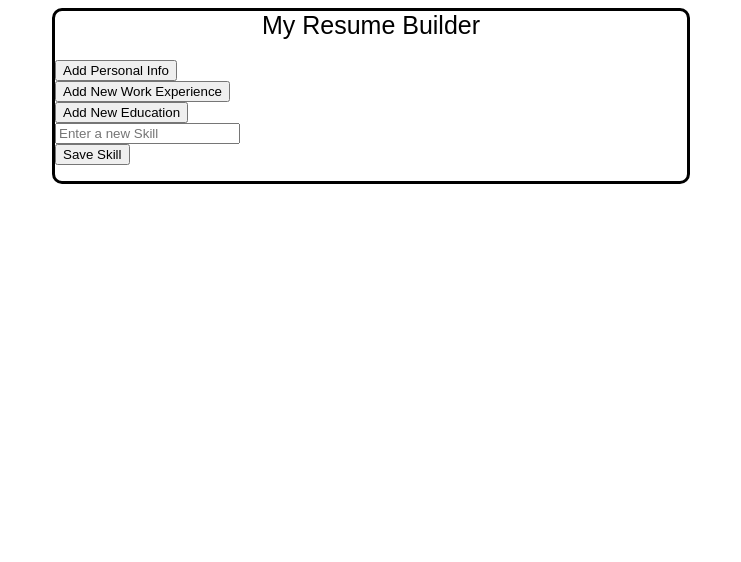
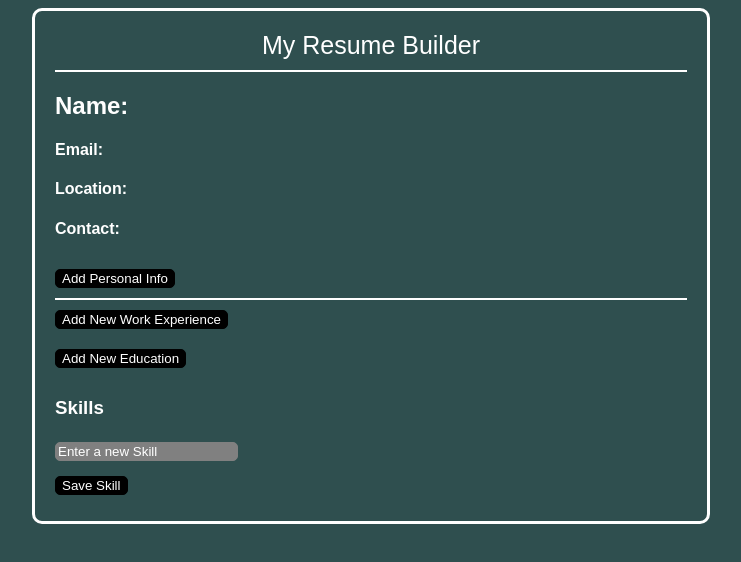
Before and after one commit to trevcyb/cv-project, a React (Create React App) app: page / in a window 1280 px wide. Shown: the top 562 px of the page, without its empty margins (269-1010 px from the left). Built offline with nearby package versions, Linux system fonts and the light colour scheme.

Commit message:
more or less done, minor styling and skills issue

```diff
--- a/src/App.js
+++ b/src/App.js
@@ -106,46 +106,57 @@ class App extends Component {
 
 
   render() {
-    const { fname, lname, email, location, contact, fnamesaved, lnamesaved, showHideform, showHideEditbtn, showHidebtn } = this.state;
+    const { fname, lname, email, location, contact, fnamesaved, lnamesaved, emailsaved, contactsaved, locationsaved, showHideform, showHideEditbtn, showHidebtn } = this.state;
 
     return (
       <div id="appDiv">
         <header>My Resume Builder</header>
         {showHideform && (
           <form id="nameForm" className="resForm">
+            <h3>Personal Info</h3>
+            <label htmlFor="fnameinput" className="formLabel">First Name</label>
             <input
               type="text"
               placeholder="First Name"
               id="fnameInput"
               value={fname}
               onChange={this.fnameChange}
+              className="formInput"
             ></input>
+            <label htmlFor="lnameInput" className="formLabel">Last Name</label>
             <input type="text"
               placeholder="Last Name"
               id="lnameInput"
               value={lname}
               onChange={this.lnameChange}
+              className="formInput"
             ></input>
+            <label htmlFor="emailInput" className="formLabel">Email</label>
             <input
               type="text"
               placeholder="Email"
               id="emailInput"
               value={email}
               onChange={this.emailChange}
+              className="formInput"
             ></input>
+            <label htmlFor="locationInput" className="formLabel">Location</label>
             <input
               type="text"
               placeholder="Location"
               id="locationInput"
               value={location}
               onChange={this.locationChange}
+              className="formInput"
             ></input>
+            <label htmlFor="contactInput" className="formLabel">Contact</label>
             <input
               type="text"
               placeholder="Contact"
               id="contactInput"
               value={contact}
               onChange={this.contactChange}
+              className="formInput"
             ></input>
 
             <button type="button" onClick={this.saveSection} className="formBtn">Save</button>
@@ -154,8 +165,11 @@ class App extends Component {
 
           </form>
         )}
-
-        <h2 key={uniqid()}>{fnamesaved}{lnamesaved}</h2>
+        <div className="displayDiv" key={uniqid()}>
+          <h2>Name: {fnamesaved} {lnamesaved}</h2>
+          <h4>Email: {emailsaved}</h4>
+          <h4>Location: {locationsaved}</h4>
+          <h4>Contact: {contactsaved}</h4>
 
           {showHidebtn && (
             <button type="button" className="formBtn" onClick={this.toggleForm}>Add Personal Info</button>
@@ -164,6 +178,7 @@ class App extends Component {
           {showHideEditbtn && (
             <button type="button" className="formBtn" onClick={this.editForm}>Edit Personal Info</button>
           )}
+        </div>
 
         <Exp />
         <Education />
--- a/src/components/Education.js
+++ b/src/components/Education.js
@@ -218,6 +218,7 @@ class Education extends Component {
             <div>
                 {showHideform && (
                     <form id="eduForm" className="resForm">
+                        <h3>Education</h3>
                         <input
                             type="text"
                             placeholder="Enter the Institution Name"
--- a/src/components/Exp.js
+++ b/src/components/Exp.js
@@ -203,39 +203,50 @@ class Exp extends Component {
             <div>
                 {showHideform && (
                     <form id="expForm" className="resForm">
+                        <h3>Work Experience</h3>
+                        <label htmlFor="positionName">Position</label>
                         <input
                             type="text"
                             placeholder="Enter the Position Name"
                             id="positionName"
                             value={position}
-                            onChange={this.positionChange}>
+                            onChange={this.positionChange}
+                            className="formInput">
                         </input>
+                        <label htmlFor="companyName">Company</label>
                         <input
                             type="text"
                             placeholder="Enter the Company"
                             id="companyName"
                             value={company}
+                            className="formInput"
                             onChange={this.companyChange}>
                         </input>
+                        <label htmlFor="yearStart">Starting Year</label>
                         <input
                             type="text"
                             placeholder="Enter the starting year"
                             id="yearStart"
                             value={yearstart}
+                            className="formInput"
                             onChange={this.yearstartChange}>
                         </input>
+                        <label htmlFor="yearEnd">Ending Year</label>
                         <input
                             type="text"
                             placeholder="Enter the ending year"
                             id="yearEnd"
                             value={yearend}
+                            className="formInput"
                             onChange={this.yearendChange}>
                         </input>
+                        <label htmlFor="description">Description</label>
                         <input
                             type="text"
                             placeholder="Enter a summary of your duties"
                             id="description"
                             value={description}
+                            className="formInput"
                             onChange={this.descriptionChange}>
                         </input>
                         {showHideSaveEditbtn && (
--- a/src/components/Skills.js
+++ b/src/components/Skills.js
@@ -8,6 +8,12 @@ class Skills extends Component {
         this.state = {
             skill: "",
             skills: [],
+            skillid: 0,
+            editid: 0,
+            saveSkillbtn: true,
+            deleteSkillbtn: false,
+            editSkillbtn: false,
+            saveEditSkillbtn: false,
         }
     }
 
@@ -21,15 +27,75 @@ class Skills extends Component {
         this.setState({
             skills: this.state.skills.concat(this.state.skill),
             skill: "",
+            skillid: this.state.skillid + 1,
+            editSkillListbtn: true,
         })
     }
 
+    editSkill = (e) => {
+        this.setState({
+            skill: this.state.skills[e.target.parentElement.id],
+            editid: e.target.parentElement.id,
+            saveEditSkillbtn: true,
+            saveSkillbtn: false,
+        })
+    }
+
+    saveEdit = () => {
+        const newArray = this.state.skills.slice();
+
+        newArray[this.state.editid] = this.state.skill;
+
+        this.setState({
+            skill: "",
+            skills: newArray,
+            saveEditSkillbtn: false,
+            saveSkillbtn: true,
+        })
+    }
+
+    deleteSkill = (e) => {
+        const newArray = this.state.skills.slice();
+
+        newArray.splice(e.target.parentElement.id, 1);
+
+        this.setState({
+            skills: newArray,
+        })
+    }
+
+    showEditDelete = () => {
+        this.setState({
+            deleteSkillbtn: !this.state.deleteSkillbtn,
+            editSkillbtn: !this.state.editSkillbtn,
+        })
+    }
+
+    checkList = () => {
+        if (this.state.skills.length != 0) {
+            this.setState({
+                editSkillListbtn: true,
+            })
+        } else {
+            this.setState({
+                editSkillListbtn: false,
+            })
+        }
+    }
+
+    checkAndDelete = (e) => {
+        this.deleteSkill(e);
+        this.checkList();
+        console.log(this.state.skills);
+    }
+
     render() {
-        const { skill, skills } = this.state;
+        const { skill, skills, deleteSkillbtn, editSkillbtn, saveEditSkillbtn, saveSkillbtn, editSkillListbtn } = this.state;
 
         return (
             <div>
                 <form id="skillsForm" className="resForm">
+                    <h3>Skills</h3>
                     <input
                         type="text"
                         id="skillInput"
@@ -38,17 +104,30 @@ class Skills extends Component {
                         onChange={this.skillChange}
                     ></input>
                 </form>
+                {saveSkillbtn && (
                 <button type="button" onClick={this.saveSection}>Save Skill</button>
+                )}
+                {saveEditSkillbtn && (
+                    <button type="button" className="formBtn" onClick={this.saveEdit}>Save Edit</button>
+                )}
                 <ul>
                     {skills.map((item, index) => {
                         return (
                             <li key={uniqid()} id={index}>
                                 {item}
-                                <button type="button" className="formBtn">&#10005;</button>
+                                {editSkillbtn && (
+                                <button type="button" className="formBtn" onClick={this.editSkill}>&#9998;</button>
+                                )}
+                                {deleteSkillbtn && (
+                                <button type="button" className="formBtn" onClick={this.checkAndDelete}>&#10005;</button>
+                                )}
                             </li>
                         )
                     })}
                 </ul>
+                    {editSkillListbtn && (
+                    <button type="button" className="formBtn" onClick={this.showEditDelete}>Edit Skill List</button>
+                    )}
             </div>
 
         )
--- a/src/styles/App.css
+++ b/src/styles/App.css
@@ -1,13 +1,73 @@
+html {
+    background-color: darkslategray;
+    color: white;
+    font-family: Arial, Helvetica, sans-serif;
+}
+
 header {
     font-family: Arial, Helvetica, sans-serif;
     font-size: 25px;
     text-align: center;
     margin-bottom: 10px;
+    margin-top: 20px;
 }
 
 #appDiv {
     margin: auto;
     width: 50%;
-    border: 3px solid black;
+    border: 3px solid white;
     border-radius: 10px;
+    padding-left: 20px;
+    padding-right: 20px;
 }
+
+button {
+    display: inline-block;
+    z-index: 2;
+    outline: none;
+    font-family: Arial, Helvetica, sans-serif;
+    background-color: black;
+    border: 1px solid black;
+    border-radius: 5px;
+    color: white;
+    margin-top: 10px;
+    margin-bottom: 10px;
+}
+
+button:hover {
+    transition: ease 0.5s;
+    background-color: whitesmoke;
+    color: black;
+}
+
+.displayDiv {
+    border-bottom: 2px solid white;
+    border-top: 2px solid white;
+}
+
+.formInput {
+    width: 100%;
+}
+
+input {
+    outline: none;
+    background-color: grey;
+    color: white;
+    border: 1px solid grey;
+    border-radius: 5px;
+    margin-top: 5px;
+    margin-bottom: 5px;
+}
+
+input::placeholder {
+    color: white;
+}
+
+.formLabel {
+    margin-top: 5px;
+    margin-bottom: 5px;
+}
+
+#description {
+    height: 200px;
+}
```
Lines whose indentation alone changed are shown as unchanged.
